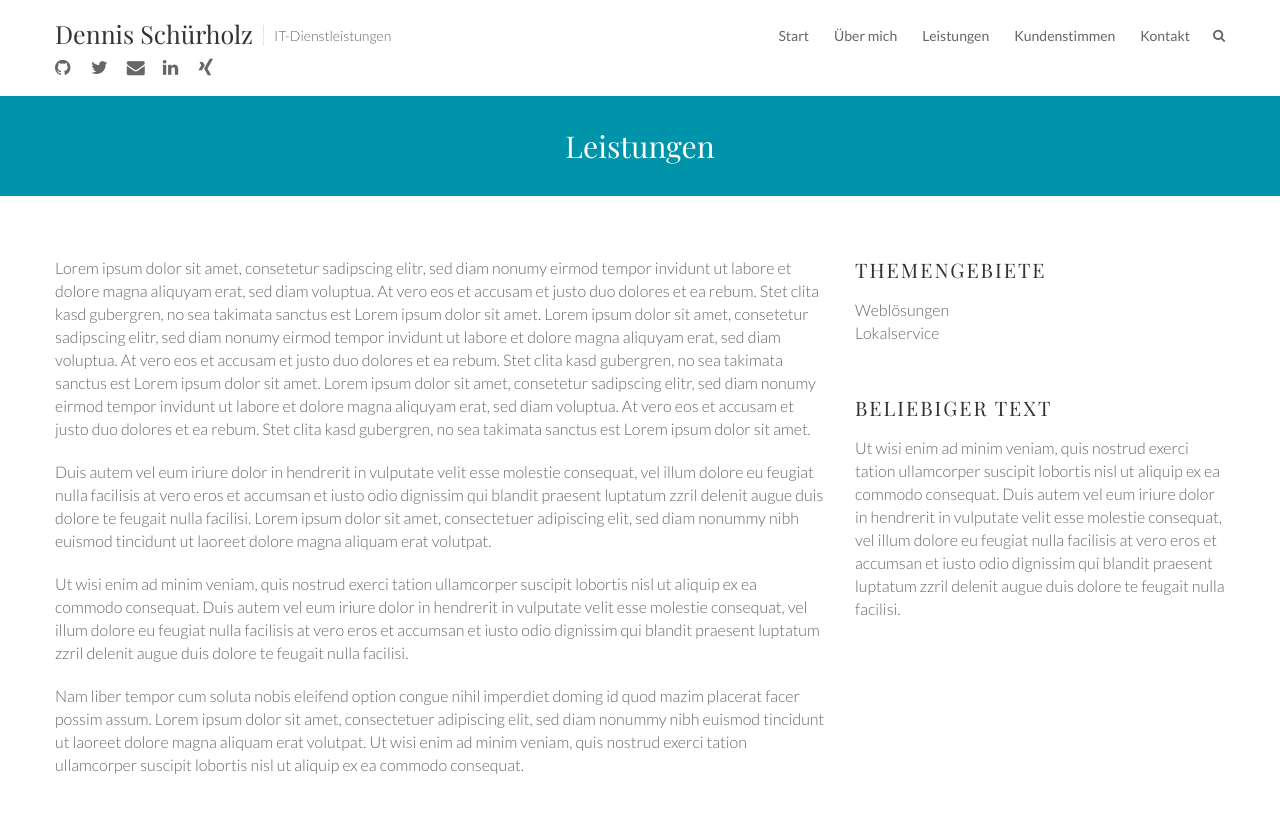
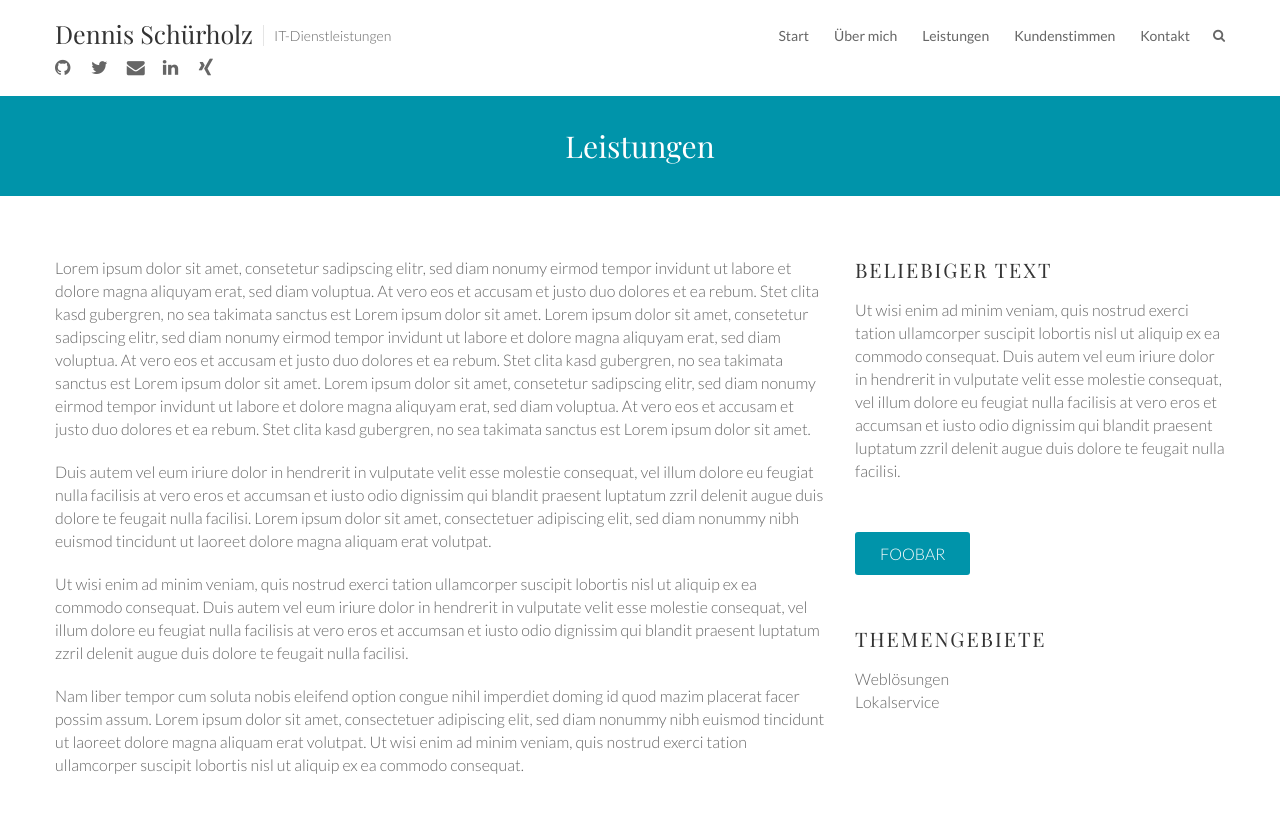
Before and after one commit to dennisschuerholz/schuerholz.it, a Jekyll site: the page built from _pages/leistungen.md, in a window 1280 px wide. Shown: the top 836 px of the page. Built offline with Jekyll 4.4.1, drawn with Linux system fonts in a browser that asks for light colours; grey boxes are pictures that could not be loaded.

Commit message:
Adds client-side form support

```diff
--- /dev/null
+++ b/_includes/form.html
@@ -0,0 +1,88 @@
+<style type="text/css">
+.overlay {
+    position: fixed;
+    top: 0;
+    bottom: 0;
+    left: 0;
+    right: 0;
+    background: rgba(0, 0, 0, 0.7);
+    transition: opacity 500ms;
+    visibility: hidden;
+    opacity: 0;
+}
+.overlay:target {
+    visibility: visible;
+    opacity: 1;
+}
+
+.popup {
+    margin: 10vh auto;
+    padding: 0 !important;
+    max-width: 767px;
+    background: #fff;
+    border-radius: 5px;
+    position: relative;
+    transition: all 5s ease-in-out;
+	max-height: 80vh;
+	overflow: auto;
+}
+
+.popup h3 {
+    padding-top: 20px;
+	margin-left: 20px;
+	margin-right: 20px;
+}
+.popup .close {
+    position: absolute;
+    top: 20px;
+    right: 20px;
+    transition: all 200ms;
+    font-size: 30px;
+    font-weight: bold;
+    text-decoration: none;
+    color: #333;
+}
+.popup .close:hover {
+    color: #0094aa;
+}
+.popup .content {
+    margin: 20px;
+    overflow: auto;
+}
+@media screen and (max-width: 767px){
+  .popup{
+    width: 100%;
+	height: 100vh;
+	max-height: 100vh;
+	margin: 0;
+  }
+}
+</style>
+<a href="#form" class="readmore">{{ include.button | default: 'Individuelle Anfrage' }}</a>
+<div id="form" class="overlay">
+    <div class="popup container">
+        <h3>{{ include.caption | default: 'Individuelle Anfrage' }}</h3>
+        <a class="close" href="#">&times;</a>
+        <div class="content">
+Lorem ipsum dolor sit amet, consetetur sadipscing elitr, sed diam nonumy eirmod tempor invidunt ut labore et dolore magna aliquyam erat, sed diam voluptua. At vero eos et accusam et justo duo dolores et ea rebum. Stet clita kasd gubergren, no sea takimata sanctus est Lorem ipsum dolor sit amet. Lorem ipsum dolor sit amet, consetetur sadipscing elitr, sed diam nonumy eirmod tempor invidunt ut labore et dolore magna aliquyam erat, sed diam voluptua. At vero eos et accusam et justo duo dolores et ea rebum. Stet clita kasd gubergren, no sea takimata sanctus est Lorem ipsum dolor sit amet. Lorem ipsum dolor sit amet, consetetur sadipscing elitr, sed diam nonumy eirmod tempor invidunt ut labore et dolore magna aliquyam erat, sed diam voluptua. At vero eos et accusam et justo duo dolores et ea rebum. Stet clita kasd gubergren, no sea takimata sanctus est Lorem ipsum dolor sit amet.
+
+Duis autem vel eum iriure dolor in hendrerit in vulputate velit esse molestie consequat, vel illum dolore eu feugiat nulla facilisis at vero eros et accumsan et iusto odio dignissim qui blandit praesent luptatum zzril delenit augue duis dolore te feugait nulla facilisi. Lorem ipsum dolor sit amet, consectetuer adipiscing elit, sed diam nonummy nibh euismod tincidunt ut laoreet dolore magna aliquam erat volutpat.
+
+Ut wisi enim ad minim veniam, quis nostrud exerci tation ullamcorper suscipit lobortis nisl ut aliquip ex ea commodo consequat. Duis autem vel eum iriure dolor in hendrerit in vulputate velit esse molestie consequat, vel illum dolore eu feugiat nulla facilisis at vero eros et accumsan et iusto odio dignissim qui blandit praesent luptatum zzril delenit augue duis dolore te feugait nulla facilisi.
+
+Nam liber tempor cum soluta nobis eleifend option congue nihil imperdiet doming id quod mazim placerat facer possim assum. Lorem ipsum dolor sit amet, consectetuer adipiscing elit, sed diam nonummy nibh euismod tincidunt ut laoreet dolore magna aliquam erat volutpat. Ut wisi enim ad minim veniam, quis nostrud exerci tation ullamcorper suscipit lobortis nisl ut aliquip ex ea commodo consequat.
+
+Duis autem vel eum iriure dolor in hendrerit in vulputate velit esse molestie consequat, vel illum dolore eu feugiat nulla facilisis.
+
+Lorem ipsum dolor sit amet, consetetur sadipscing elitr, sed diam nonumy eirmod tempor invidunt ut labore et dolore magna aliquyam erat, sed diam voluptua. At vero eos et accusam et justo duo dolores et ea rebum. Stet clita kasd gubergren, no sea takimata sanctus est Lorem ipsum dolor sit amet. Lorem ipsum dolor sit amet, consetetur sadipscing elitr, sed diam nonumy eirmod tempor invidunt ut labore et dolore magna aliquyam erat, sed diam voluptua. At vero eos et accusam et justo duo dolores et ea rebum. Stet clita kasd gubergren, no sea takimata sanctus est Lorem ipsum dolor sit amet. Lorem ipsum dolor sit amet, consetetur sadipscing elitr, sed diam nonumy eirmod tempor invidunt ut labore et dolore magna aliquyam erat, sed diam voluptua. At vero eos et accusam et justo duo dolores et ea rebum. Stet clita kasd gubergren, no sea takimata sanctus est Lorem ipsum dolor sit amet.
+
+Duis autem vel eum iriure dolor in hendrerit in vulputate velit esse molestie consequat, vel illum dolore eu feugiat nulla facilisis at vero eros et accumsan et iusto odio dignissim qui blandit praesent luptatum zzril delenit augue duis dolore te feugait nulla facilisi. Lorem ipsum dolor sit amet, consectetuer adipiscing elit, sed diam nonummy nibh euismod tincidunt ut laoreet dolore magna aliquam erat volutpat.
+
+Ut wisi enim ad minim veniam, quis nostrud exerci tation ullamcorper suscipit lobortis nisl ut aliquip ex ea commodo consequat. Duis autem vel eum iriure dolor in hendrerit in vulputate velit esse molestie consequat, vel illum dolore eu feugiat nulla facilisis at vero eros et accumsan et iusto odio dignissim qui blandit praesent luptatum zzril delenit augue duis dolore te feugait nulla facilisi.
+
+Nam liber tempor cum soluta nobis eleifend option congue nihil imperdiet doming id quod mazim placerat facer possim assum. Lorem ipsum dolor sit amet, consectetuer adipiscing elit, sed diam nonummy nibh euismod tincidunt ut laoreet dolore magna aliquam erat volutpat. Ut wisi enim ad minim veniam, quis nostrud exerci tation ullamcorper suscipit lobortis nisl ut aliquip ex ea commodo consequat.
+
+Duis autem vel eum iriure dolor in hendrerit in vulputate velit esse molestie consequat, vel illum dolore eu feugiat nulla facilisis.
+        </div>
+    </div>
+</div>
--- a/_layouts/page.html
+++ b/_layouts/page.html
@@ -46,6 +46,8 @@
                         <li><a class="{% if page.url contains item.url %} current-menu-item{% endif %}" href="{{ site.baseurl }}{{ item.permalink }}">{% if item.nav-title %}{{ item.nav-title }}{% else %}{{ item.title }}{% endif %}</a></li>
                         {% endfor %}
                     </ul>
+                    {% elsif type == "form" %}
+                    {% include form.html button=content.button caption=content.caption %}
                     {% else %}
                     <div>
                         {{ content }}
--- a/_pages/leistungen.md
+++ b/_pages/leistungen.md
@@ -11,10 +11,13 @@
   [
     {
       type: ref,
-      key: "portfolio-nav"
+      key: "loremipsum"
+    }, {
+      type: form,
+      content: { button: 'foobar', caption: 'Überschriftchen' }
     }, {
       type: ref,
-      key: "loremipsum"
+      key: "portfolio-nav"
     }
   ]
 ---
```
Also changed, not shown: _pages/kontakt.md (+2 -0 lines).
